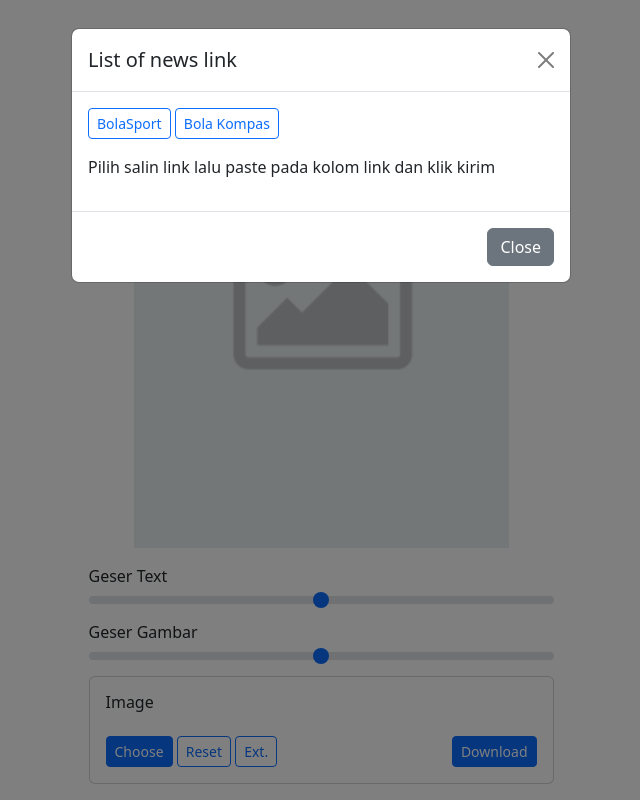
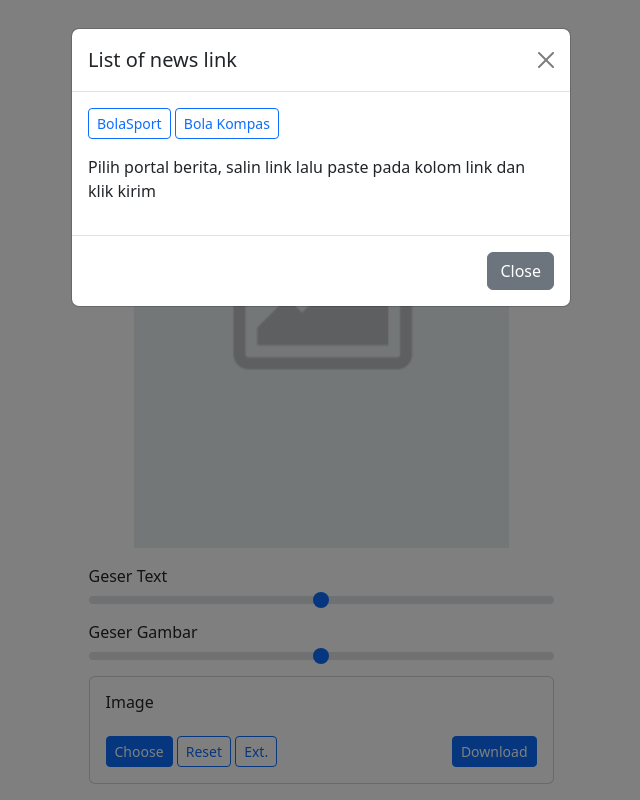
Before and after one commit to hmuawiyah/my-project02, a PHP site: page / in a window 1280 px wide, after a click on "List of news list...". Shown: the whole page, without its empty margins (319-959 px from the left). Run offline with PHP 8.4, Linux system fonts and the light colour scheme; some libraries are stand-ins or nearby versions.

Commit message:
fitur tambahan

```diff
--- a/index.php
+++ b/index.php
@@ -192,7 +192,7 @@ if(isset($_POST['textAreaLink'])){
       <div class="modal-body">
         <a href="https://www.bolasport.com/bola" class="btn btn-outline-primary btn-sm" target="_blank">BolaSport</a>
         <a href="https://bola.kompas.com/" class="btn btn-outline-primary btn-sm" target="_blank">Bola Kompas</a>
-        <p class="mt-3" >Pilih  salin link lalu paste pada kolom link dan klik kirim</p>
+        <p class="mt-3" >Pilih portal berita, salin link lalu paste pada kolom link dan klik kirim</p>
       </div>
       <div class="modal-footer">
         <button type="button" class="btn btn-secondary" data-bs-dismiss="modal">Close</button>
```
